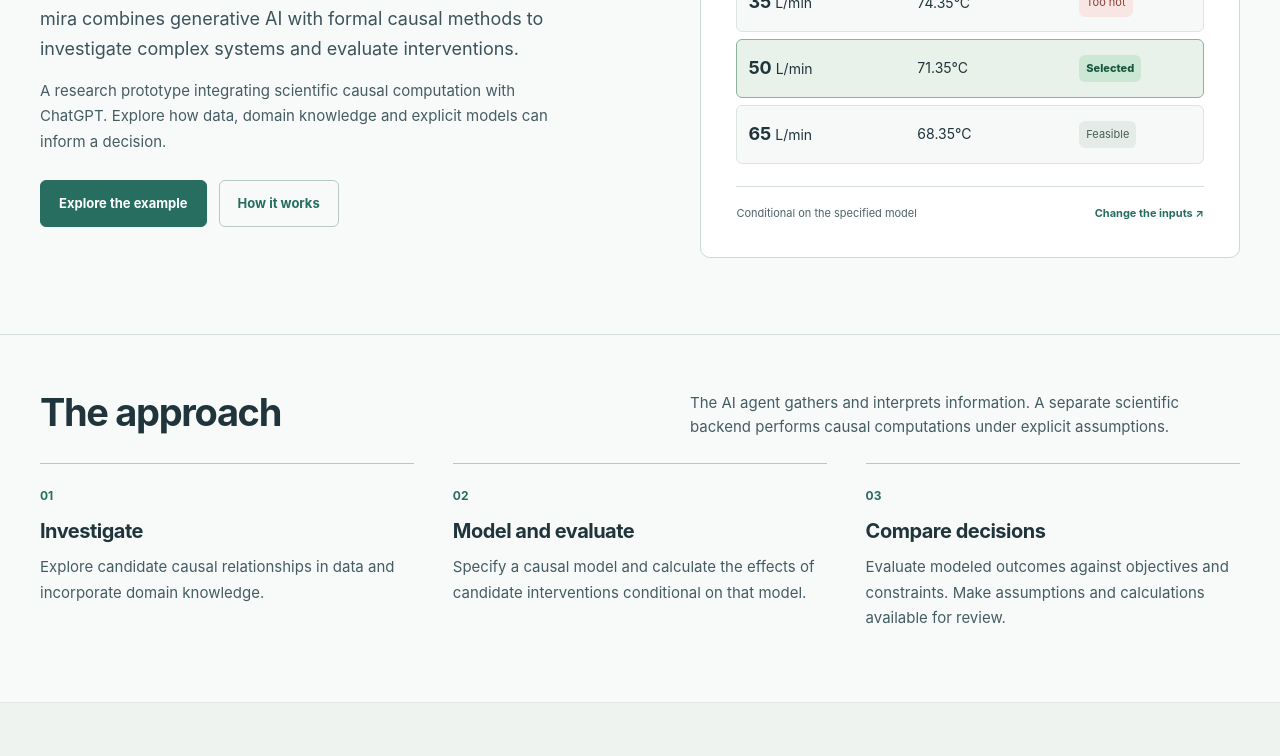
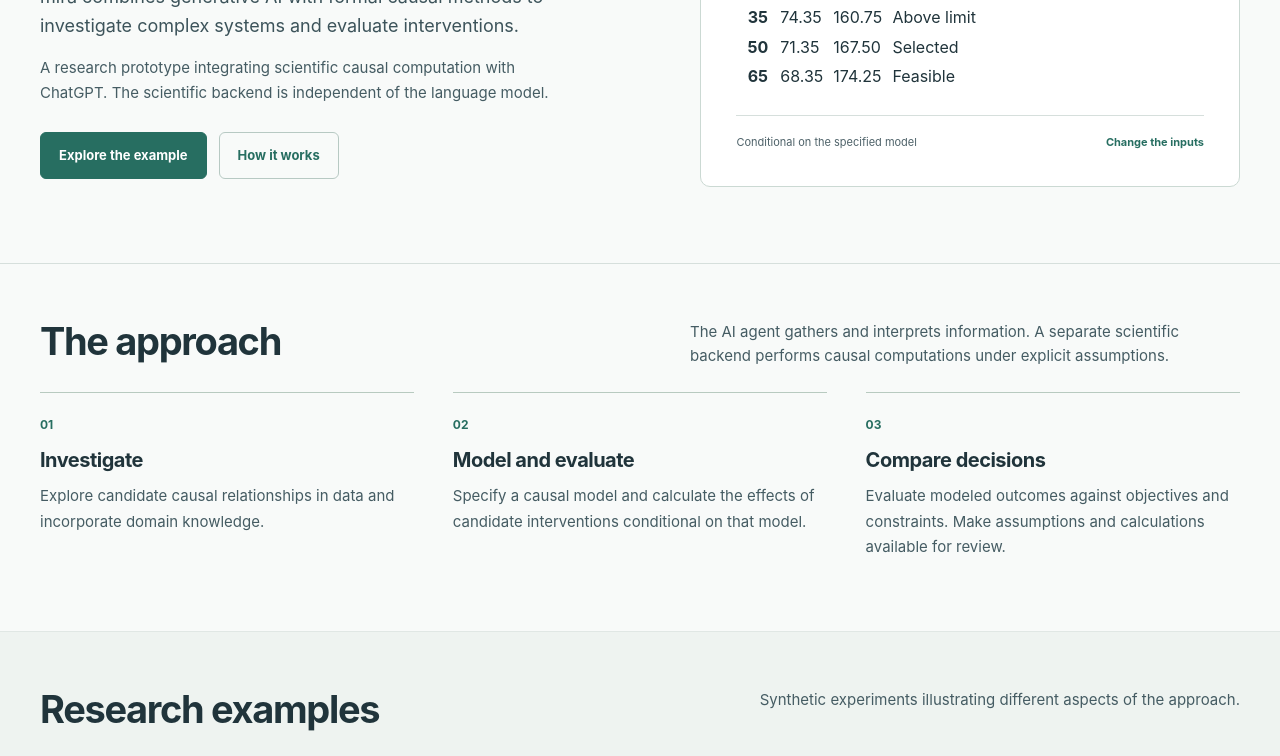
Before and after one commit to FTamas77/mira-causal-ai-site, a plain HTML site: page index.html in a window 1280 px wide. Shown: the part 389-1145 px from the top of the page. Drawn offline with Linux system fonts and the light colour scheme.

Commit message:
Make the cooling decision evidence explicit and accessible

```diff
--- a/index.html
+++ b/index.html
@@ -38,25 +38,29 @@
     <div class="hero-copy">
       <h1>Bringing causal intelligence to generative AI</h1>
       <p class="hero-lead">mira combines generative AI with formal causal methods to investigate complex systems and evaluate interventions.</p>
-      <p class="hero-context">A research prototype integrating scientific causal computation with ChatGPT. Explore how data, domain knowledge and explicit models can inform a decision.</p>
+      <p class="hero-context">A research prototype integrating scientific causal computation with ChatGPT. The scientific backend is independent of the language model.</p>
       <div class="button-row"><a class="btn btn-primary" href="demo.html#what-if">Explore the example</a><a class="btn btn-ghost" href="#research">How it works</a></div>
     </div>
     <div class="hero-simulation" aria-label="Illustrative industrial cooling what-if comparison">
       <div class="sim-preview-head"><span>Industrial cooling · synthetic example</span></div>
       <h2>Choosing a cooling setting</h2>
       <p>Minimize modeled energy while keeping machine temperature at or below 72°C.</p>
-      <div class="sim-preview-labels"><span>Cooling flow</span><span>Modeled temperature</span><span>Result</span></div>
-      <div class="sim-preview-row"><span><b>35</b> L/min</span><span>74.35°C</span><span class="sim-status bad">Too hot</span></div>
-      <div class="sim-preview-row selected"><span><b>50</b> L/min</span><span>71.35°C</span><span class="sim-status good">Selected</span></div>
-      <div class="sim-preview-row"><span><b>65</b> L/min</span><span>68.35°C</span><span class="sim-status soft">Feasible</span></div>
-      <div class="sim-preview-bottom"><span>Conditional on the specified model</span><a href="demo.html#what-if">Change the inputs ↗</a></div>
+      <table class="cooling-comparison" aria-label="Modeled outcomes of three cooling settings">
+        <thead><tr><th scope="col">Flow<br><small>L/min</small></th><th scope="col">Temp.<br><small>°C</small></th><th scope="col">Energy<br><small>kWh</small></th><th scope="col">Feasibility</th></tr></thead>
+        <tbody>
+          <tr><th scope="row">35</th><td>74.35</td><td>160.75</td><td class="outcome-infeasible">Above limit</td></tr>
+          <tr class="chosen"><th scope="row">50</th><td>71.35</td><td>167.50</td><td class="outcome-selected">Selected</td></tr>
+          <tr><th scope="row">65</th><td>68.35</td><td>174.25</td><td>Feasible</td></tr>
+        </tbody>
+      </table>
+      <div class="sim-preview-bottom"><span>Conditional on the specified model</span><a href="demo.html#what-if">Change the inputs</a></div>
     </div>
   </div>
 </section>
 <section class="section-block product-approach" id="research">
   <div class="container">
     <div class="section-heading"><div><h2>The approach</h2></div><p class="section-aside">The AI agent gathers and interprets information. A separate scientific backend performs causal computations under explicit assumptions.</p></div>
-    <div class="method-grid">
+    <div class="method-grid" aria-label="Causal investigation workflow">
       <article><span class="method-number">01</span><h3>Investigate</h3><p>Explore candidate causal relationships in data and incorporate domain knowledge.</p></article>
       <article><span class="method-number">02</span><h3>Model and evaluate</h3><p>Specify a causal model and calculate the effects of candidate interventions conditional on that model.</p></article>
       <article><span class="method-number">03</span><h3>Compare decisions</h3><p>Evaluate modeled outcomes against objectives and constraints. Make assumptions and calculations available for review.</p></article>
@@ -83,7 +87,6 @@
 <section class="section-block founder-section" id="expertise">
   <div class="container founder-layout">
     <div>
-
       <h2>Research and engineering</h2>
       <p class="section-lead">The project builds on research in causal AI and experience in industrial software engineering.</p>
     </div>
@@ -93,7 +96,7 @@
         <div><span class="small-caps">Researcher and software engineer</span><h3>Dr. Tamas Fekete</h3></div>
       </div>
       <p>PhD in Information Systems and Management and postdoctoral research at Constructor University Bremen. Member of the Data-Driven Industrial Systems (DIS) Research Group. Senior Software Engineer at evosoft Hungary (Siemens), with approximately 15 years of industrial software engineering experience.</p>
-      <p>Research in causal AI, explainable AI and industrial decision support, including three peer-reviewed Q1 journal publications with Prof. Hendro Wicaksono and other academic collaborators.</p>
+      <p>Research in causal AI, explainable AI and industrial decision support. Three peer-reviewed Q1 journal publications with Prof. Hendro Wicaksono and other academic collaborators.</p>
     </div>
   </div>
 </section>
@@ -132,7 +135,7 @@
 </div>
 </section>
 <section class="section-block last-section product-contact">
-  <div class="container closing-grid"><div><h2>Collaboration</h2><p>We welcome research collaborations, feasibility studies and joint industrial proof-of-concept projects in causal AI.</p></div><a class="btn btn-ghost" href="https://github.com/FTamas77/mira-causal-ai-site/issues/new">Get in touch</a></div>
+  <div class="container closing-grid"><div><h2>Collaboration</h2><p>We welcome research collaborations, feasibility studies and joint industrial proof-of-concept projects in causal AI.</p></div><a class="btn btn-ghost" href="https://github.com/FTamas77/mira-causal-ai-site/issues/new">Contact</a></div>
 </section>
 </main>
   <footer class="site-footer">
```
